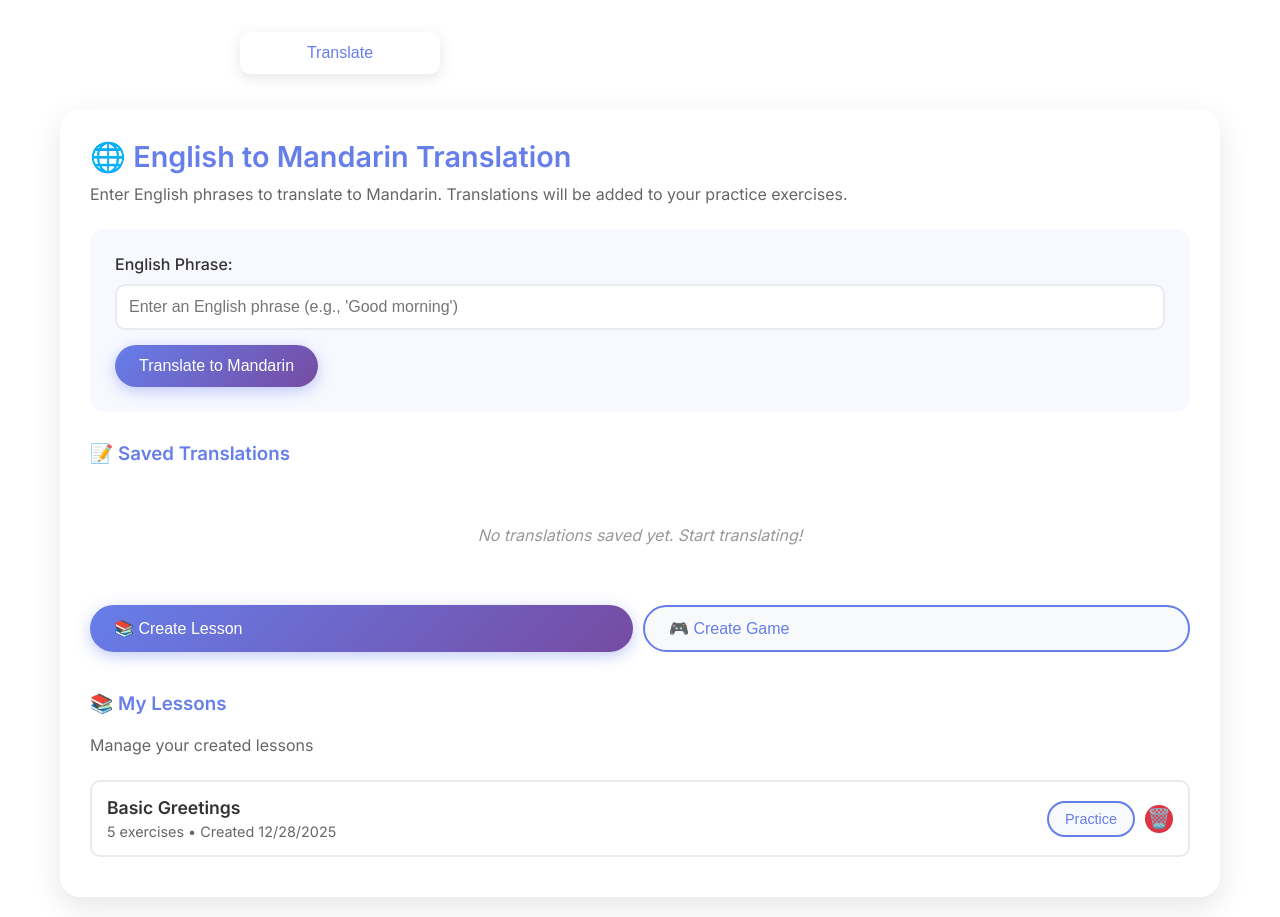
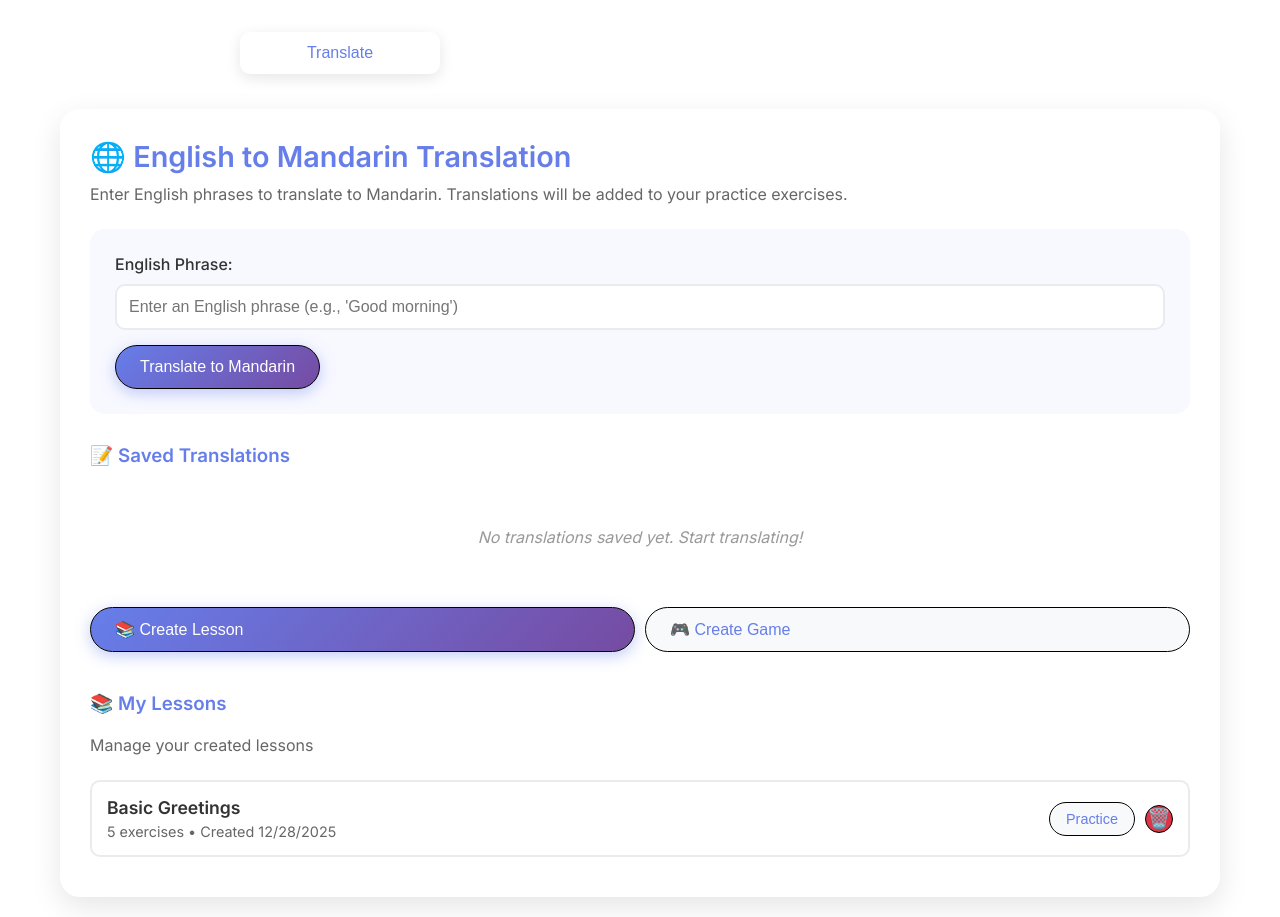
Before and after one commit to truonggold-stack/mandarin-tutor, a website with bundled scripts: page index.html in a window 1280 px wide. Shown: the part 110-1027 px from the top of the page. Built offline with nearby package versions, Linux system fonts and the light colour scheme.

Commit message:
Add thin black outline to all buttons for better visibility

```diff
--- a/styles.css
+++ b/styles.css
@@ -140,7 +140,7 @@ body {
 /* Buttons */
 .btn-primary, .btn-secondary {
     padding: 12px 24px;
-    border: none;
+    border: 1px solid #000;
     border-radius: 25px;
     font-size: 1rem;
     font-weight: 500;
@@ -165,7 +165,7 @@ body {
 .btn-secondary {
     background: #f8f9fa;
     color: #667eea;
-    border: 2px solid #667eea;
+    border: 1px solid #000;
 }
 
 .btn-secondary:hover {
@@ -1138,7 +1138,7 @@ body {
 
 .btn-icon {
     background: transparent;
-    border: none;
+    border: 1px solid #000;
     font-size: 1.3rem;
     cursor: pointer;
     padding: 8px;
@@ -1483,7 +1483,7 @@ body {
 .btn-remove {
     background: #dc3545;
     color: white;
-    border: none;
+    border: 1px solid #000;
     width: 28px;
     height: 28px;
     border-radius: 50%;
```
